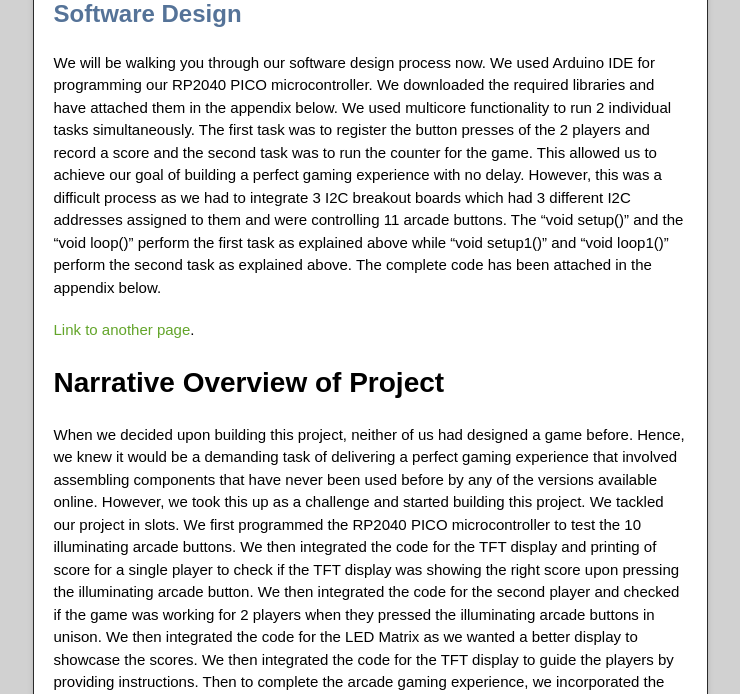
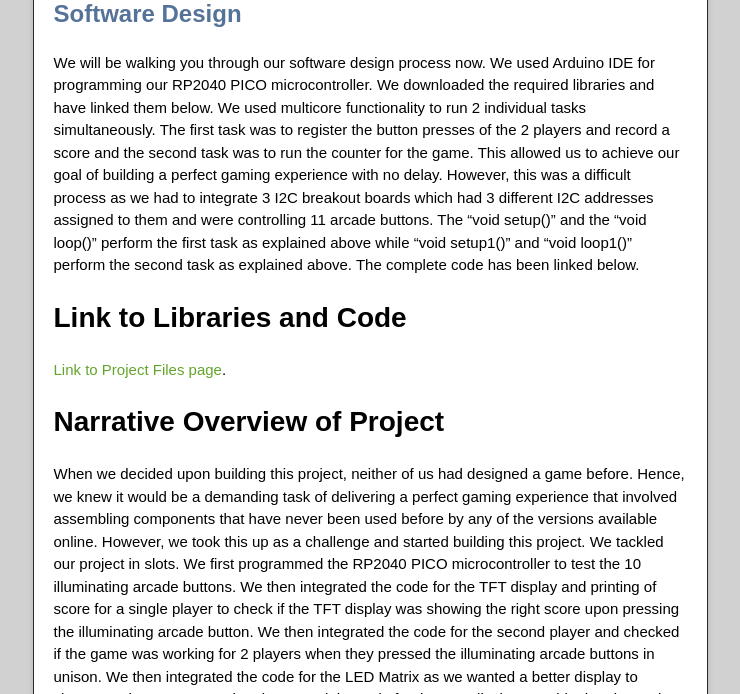
Before and after one commit to Penngineers/Penngineers.github.io, a Jekyll site: the page built from index.md, in a window 1280 px wide and 900 px high, scrolled down 7679 px, cut to the strip 206-900 px from the top of the window. Shown: the whole strip, without its empty margins (270-1010 px from the left). Built offline with Jekyll 4.4.1, drawn with Linux system fonts in a browser that asks for light colours.

Commit message:
Update index.md

```diff
--- a/index.md
+++ b/index.md
@@ -102,9 +102,11 @@ The connections between the other components and RP2040 PICO microcontroller hav
 
 ## Software Design
 
-We will be walking you through our software design process now. We used Arduino IDE for programming our RP2040 PICO microcontroller. We downloaded the required libraries and have attached them in the appendix below. We used multicore functionality to run 2 individual tasks simultaneously. The first task was to register the button presses of the 2 players and record a score and the second task was to run the counter for the game. This allowed us to achieve our goal of building a perfect gaming experience with no delay. However, this was a difficult process as we had to integrate 3 I2C breakout boards which had 3 different I2C addresses assigned to them and were controlling 11 arcade buttons. The “void setup()” and the “void loop()” perform the first task as explained above while “void setup1()” and “void loop1()” perform the second task as explained above. The complete code has been attached in the appendix below.
+We will be walking you through our software design process now. We used Arduino IDE for programming our RP2040 PICO microcontroller. We downloaded the required libraries and have linked them below. We used multicore functionality to run 2 individual tasks simultaneously. The first task was to register the button presses of the 2 players and record a score and the second task was to run the counter for the game. This allowed us to achieve our goal of building a perfect gaming experience with no delay. However, this was a difficult process as we had to integrate 3 I2C breakout boards which had 3 different I2C addresses assigned to them and were controlling 11 arcade buttons. The “void setup()” and the “void loop()” perform the first task as explained above while “void setup1()” and “void loop1()” perform the second task as explained above. The complete code has been linked below.
 
-[Link to another page](./another-page.html).
+# Link to Libraries and Code
+
+[Link to Project Files page](https://github.com/Penngineers/Project-Files/tree/main/Project%20Libraries%20and%20Main%20Code).
 
 # Narrative Overview of Project
 
```
